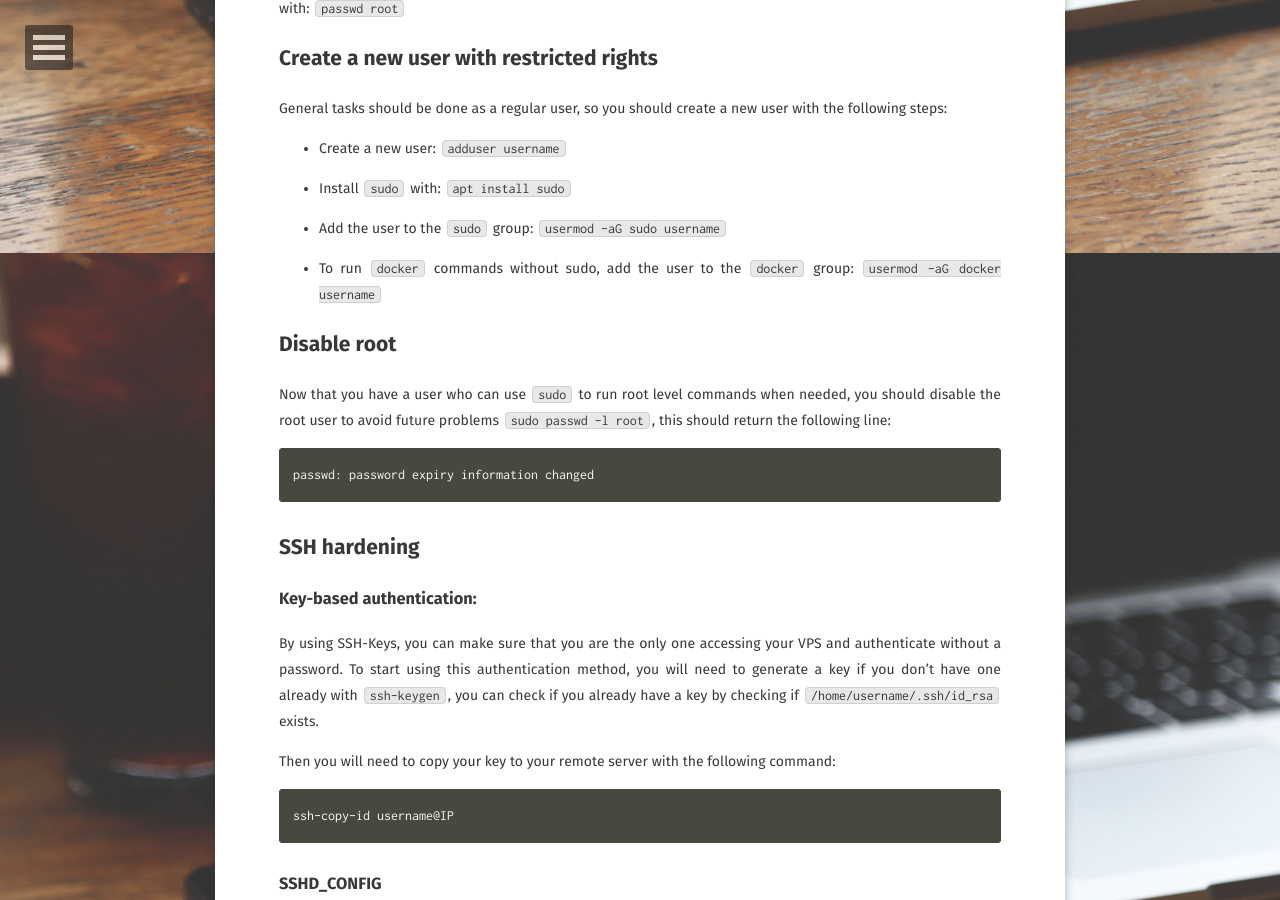
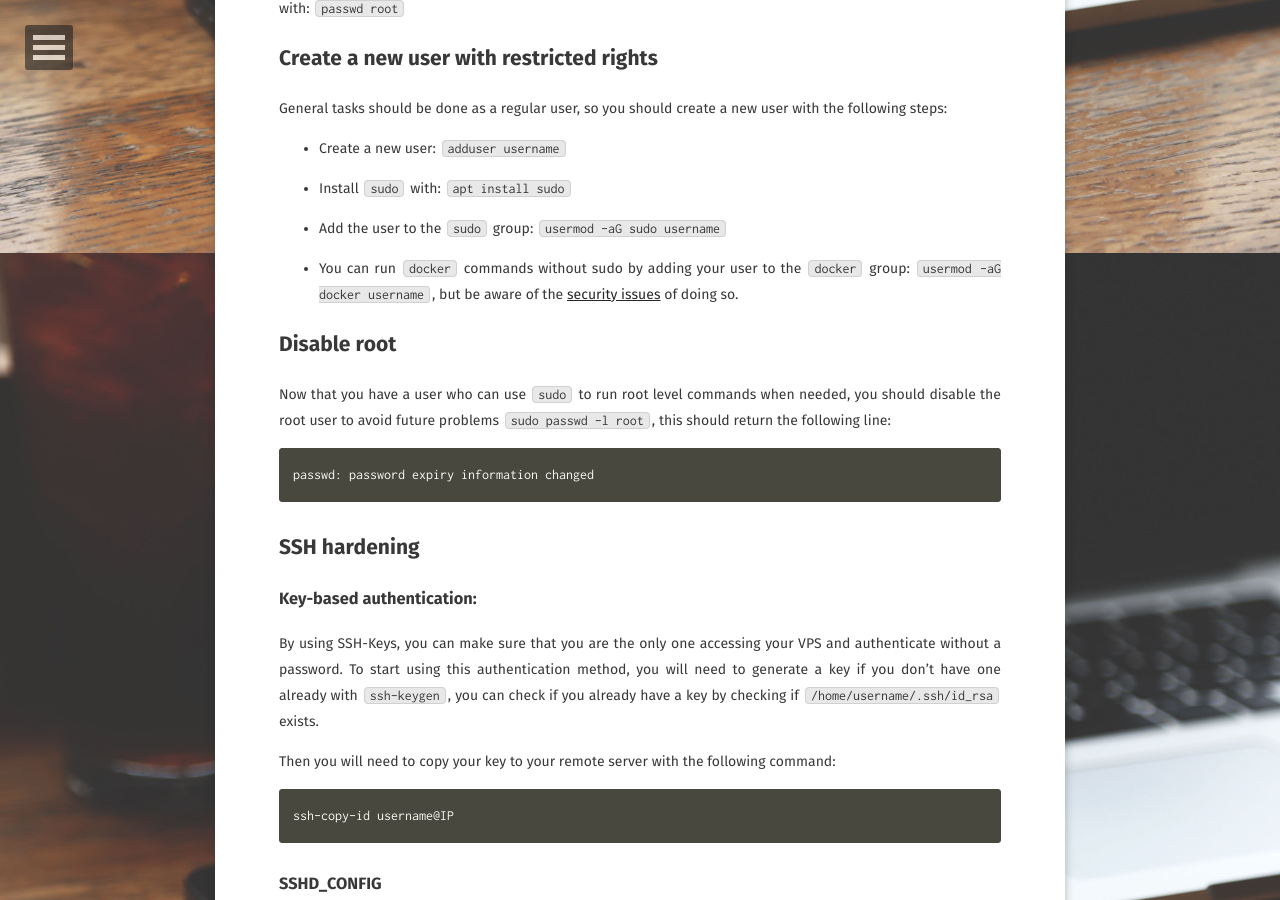
Before and after one commit to FuzzyGrim/blog, a Jekyll site: the page built from _posts/posts/2022-08-20-secure-vps.md, in a window 1280 px wide and 900 px high, scrolled down 647 px. Built offline with Jekyll 4.4.1, drawn with Linux system fonts in a browser that asks for light colours; some web fonts are replaced.

Commit message:
add warning to adding user to docker group

```diff
--- a/_posts/posts/2022-08-20-secure-vps.md
+++ b/_posts/posts/2022-08-20-secure-vps.md
@@ -26,7 +26,7 @@ General tasks should be done as a regular user, so you should create a new user
 
 - Add the user to the `sudo` group: `usermod -aG sudo username`
 
-- To run `docker` commands without sudo, add the user to the `docker` group: `usermod -aG docker username`
+- You can run `docker` commands without sudo by adding your user to the `docker` group: `usermod -aG docker username`, but be aware of the [security issues](https://docs.docker.com/engine/security/#docker-daemon-attack-surface) of doing so.
 
 
 ## Disable root
```
